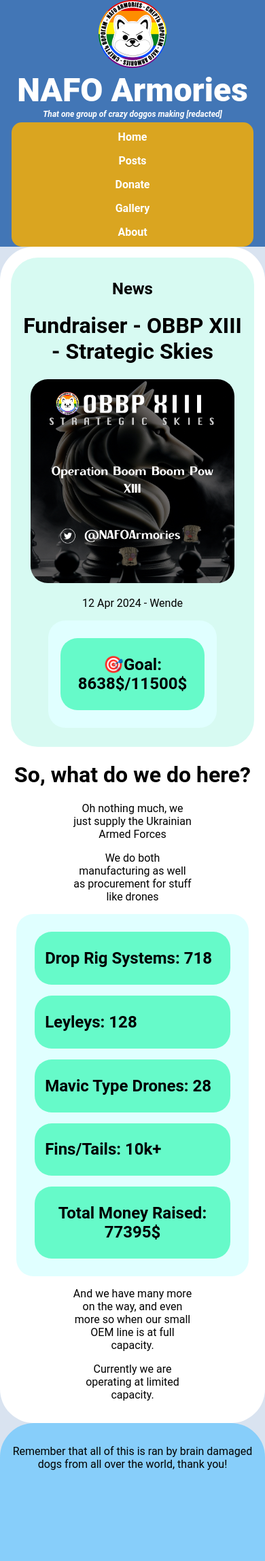
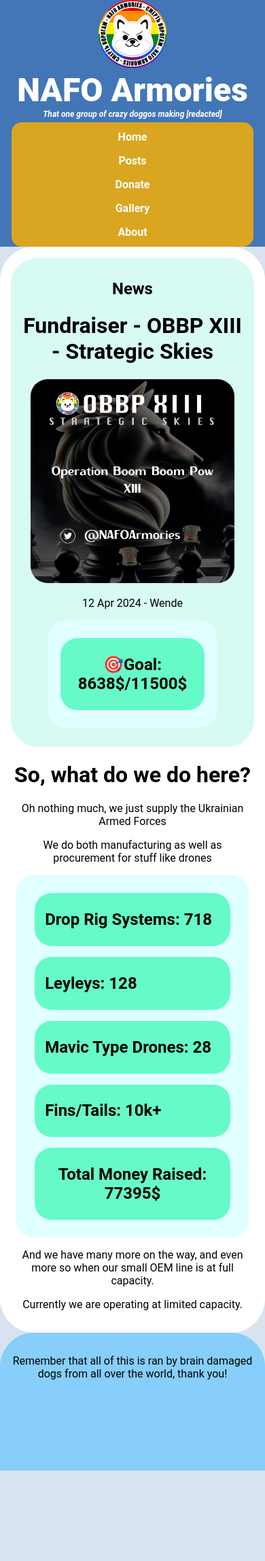
Before and after one commit to nafoarmories/nafoarmories.github.io, a Jekyll site: the page built from docs/index.markdown, in a window 390 px wide. Shown: the whole page at 68% size. Built offline with Jekyll 4.4.1, drawn with Linux system fonts in a browser that asks for light colours; after the commit the page ends 2164 px from its top, so only the background shows below that.

Commit message:
docs: assets: css: Fixed Mobile text wrap
Signed-off-by: Oleh Vorobiov <oleh.vorobiov@hobovrlabs.org>

```diff
--- a/docs/assets/css/nafoarms.scss
+++ b/docs/assets/css/nafoarms.scss
@@ -326,6 +326,10 @@ body {
         flex-direction: column;
         width: 85%;
     }
+
+    .nafoarms-main p {
+        width: 95%;
+    }
 }
 
 @media (min-width:960px) {}
```
